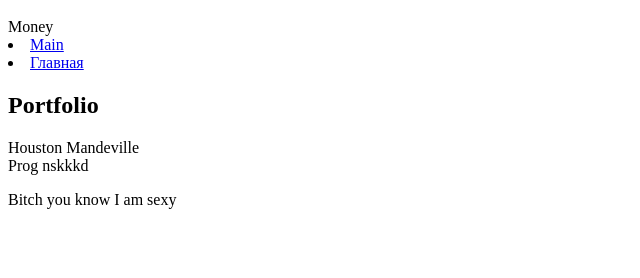
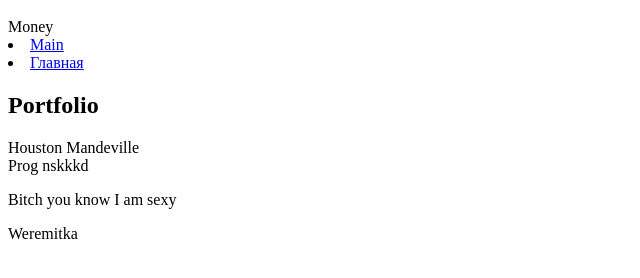
Before and after one commit to Karl-Marxx/Karl-Marxx.github.io, a plain HTML site: page index.html in a window 1280 px wide. Shown: the part 48-326 px from the top of the page, without its empty margins (0-640 px from the left). Drawn offline with Linux system fonts and the light colour scheme.

Commit message:
Update index.html

```diff
--- a/index.html
+++ b/index.html
@@ -19,4 +19,5 @@
  <aside>
    <p>Bitch you know I am sexy</p>
  </aside>
+  <p> Weremitka</p>
 </body>
```
